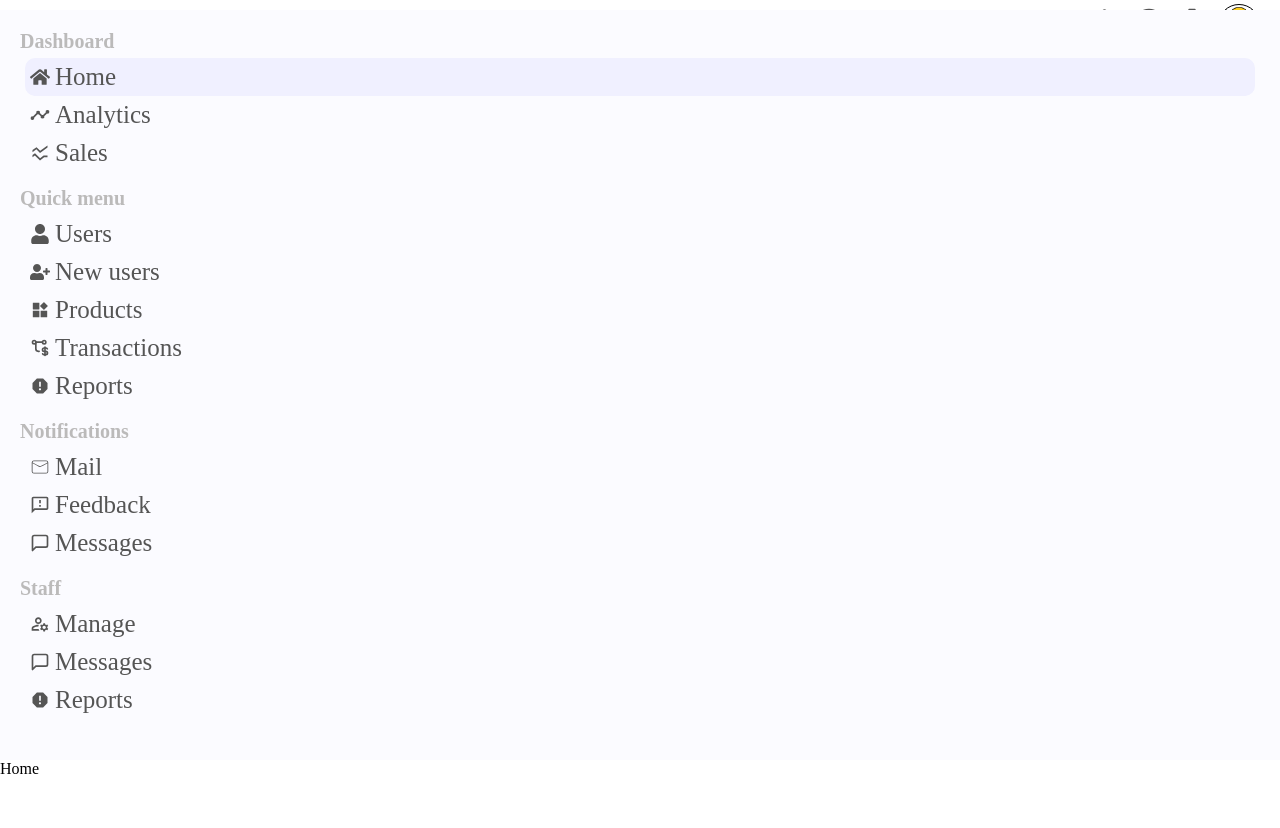
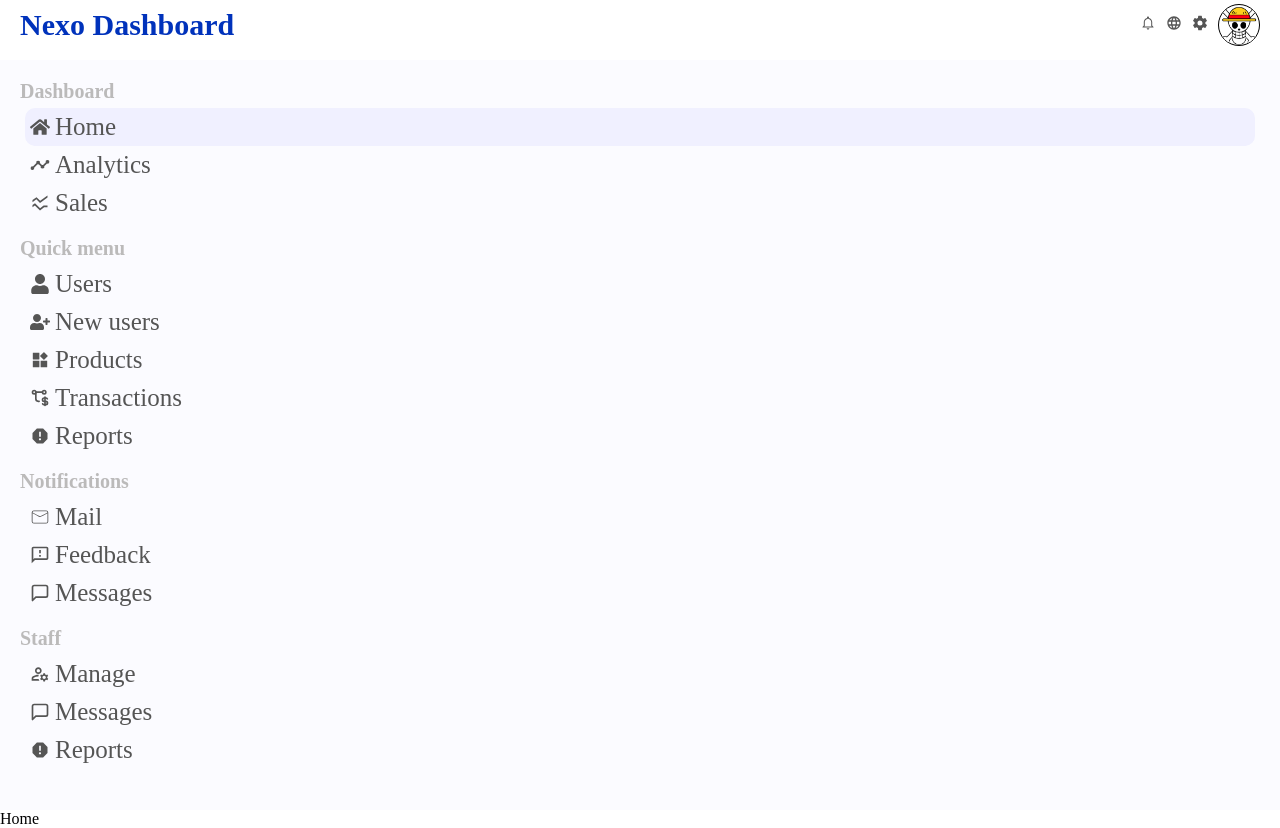
Before and after one commit to Saeedafshari11235/school-management-dashboard, a React (Create React App) app: page / in a window 1280 px wide. Before the commit the page ends 800 px from the top, so only its background shows below. Built offline with nearby package versions, Linux system fonts and the light colour scheme.

Commit message:
component refactor

```diff
--- a/src/components/Topbar/Topbar.css
+++ b/src/components/Topbar/Topbar.css
@@ -2,7 +2,7 @@
     width: 100%;
     height: 50px;
     background-color: #fff;
-    position: fixed;
+    position: sticky;
     top: 0%;
     z-index: 999;
 }
--- a/src/components/Topbar/Topbar.js
+++ b/src/components/Topbar/Topbar.js
@@ -13,15 +13,15 @@ export default function Topbar() {
         </div>
         <div className="topRight">
           <div className="topbarIconContainer">
-            <IoMdNotificationsOutline size={35} />
+            <IoMdNotificationsOutline />
           </div>
           <div className="topbarIconContainer">
-            <MdLanguage size={34} />
+            <MdLanguage />
           </div>
           <div className="topbarIconContainer">
-            <IoSettingsSharp size={32} />
+            <IoSettingsSharp />
           </div>
-          <img src="images/avatar.png" alt="avatar" className="topAvatar"/>
+          <img src="images/avatar.png" alt="avatar" className="topAvatar" />
         </div>
       </div>
     </div>
```
